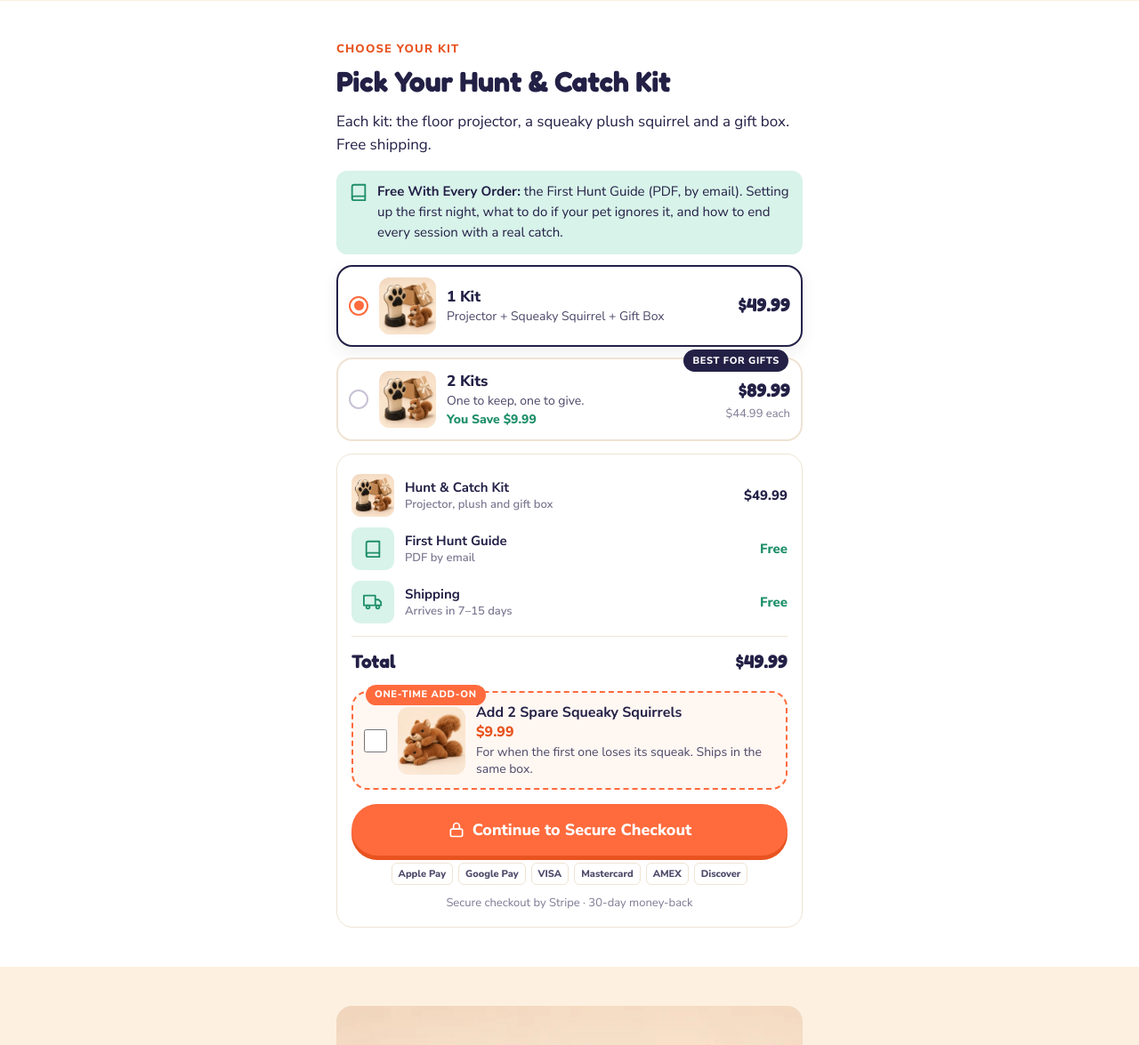
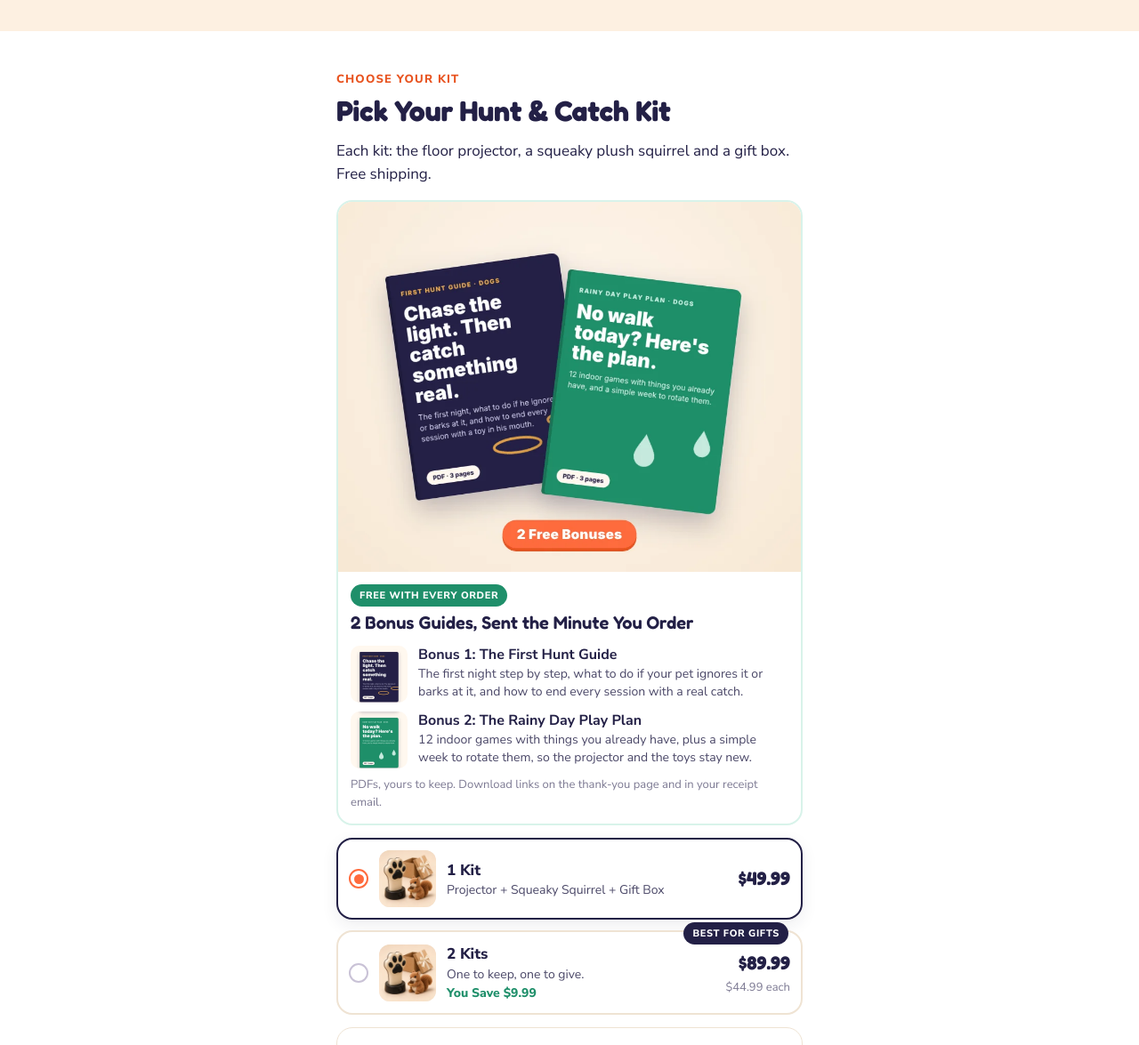
Before and after one commit to kenui/operacao-drop, a PHP site: page / in a window 1280 px wide. Shown: the part 5325-6500 px from the top of the page at 89% size. Run offline with PHP 8.4, Linux system fonts and the light colour scheme; some libraries are stand-ins or nearby versions.

Commit message:
Bônus: 2 guias grátis com capa (Rainy Day Play Plan novo), bloco na página e no checkout
Co-Authored-By: Claude Opus 5.5 <noreply@anthropic.com>
Claude-Session: https://claude.ai/code/session_01AVFQrXTzUbJPg3Yha9ofWy

```diff
--- a/api/_lib.php
+++ b/api/_lib.php
@@ -126,14 +126,20 @@ function finalizar(array $p): bool {
 function digitais(array $p): array {
   $c = cfg(); $pet = $p['pet'] === 'dog' ? 'dog' : 'cat'; $d = [];
   if (!empty($c['bonus_on'])) $d['first-hunt'] = ['First Hunt Guide (PDF)', "first-hunt-guide-$pet.pdf"];
+  if (!empty($c['bonus_on'])) $d['rainy-day'] = ['Rainy Day Play Plan (PDF)', "rainy-day-play-plan-$pet.pdf"];   // só oferece se o arquivo existir (cachorro por enquanto)
   if ($p['downsell'] === 'aceito-guide') $d['playbook'] = ['The Indoor Hunt Playbook (PDF)', "indoor-hunt-playbook-$pet.pdf"];
   return $d;
+}
+// PDFs: fora da pasta pública (../digital, da instalação) ou em public_html/_digital (vem pelo Git, acesso web negado).
+function arquivo_digital(string $arq): string {
+  foreach ([dirname(__DIR__, 2) . '/digital/', dirname(__DIR__) . '/_digital/'] as $d) if (is_file($d . $arq)) return $d . $arq;
+  return '';
 }
 function assinatura(string $tok, string $f): string { return substr(hash_hmac('sha256', "$tok|$f", cfg()['stripe_webhook'] ?? 'x'), 0, 20); }
 function links_download(array $p): array {
   $base = rtrim(cfg()['site_url'] ?? '', '/'); $out = [];
   foreach (digitais($p) as $id => [$nome, $arq]) {
-    if (!is_file(dirname(__DIR__, 2) . '/digital/' . $arq)) continue;        // só oferece o que existe
+    if (!arquivo_digital($arq)) continue;        // só oferece o que existe
     $out[] = [$nome, $base . '/api/download.php?o=' . $p['token'] . '&f=' . $id . '&s=' . assinatura($p['token'], $id)];
   }
   return $out;
--- a/api/download.php
+++ b/api/download.php
@@ -3,8 +3,8 @@
 require __DIR__ . '/_lib.php';
 $p = pedido((string)($_GET['o'] ?? '')); $f = (string)($_GET['f'] ?? '');
 if (!$p || $p['status'] !== 'pago' || !hash_equals(assinatura($p['token'], $f), (string)($_GET['s'] ?? ''))) out(['error' => 'Link not valid. Email us and we will resend it.'], 403);
-$d = digitais($p)[$f] ?? null; $arq = $d ? dirname(__DIR__, 2) . '/digital/' . $d[1] : '';
-if (!$d || !is_file($arq)) out(['error' => 'File not found. Email us and we will resend it.'], 404);
+$d = digitais($p)[$f] ?? null; $arq = $d ? arquivo_digital($d[1]) : '';
+if (!$d || $arq === '') out(['error' => 'File not found. Email us and we will resend it.'], 404);
 log_evento(['evento' => 'download', 'event_id' => 'dl.' . $p['token'] . '.' . $f, 'pet' => $p['pet'], 'dados' => ['pedido' => $p['token'], 'arquivo' => $f]]);
 header_remove('Content-Type');
 header('Content-Type: application/pdf');
--- a/assets/app.js
+++ b/assets/app.js
@@ -34,7 +34,7 @@
     $$("[data-f-show]").forEach(function(el){el.hidden=!C[el.dataset.fShow]});
     $$("[data-f-show-bonus]").forEach(function(el){el.hidden=!(C.bonus&&C.bonus.on)});
     $("#hlTag").textContent=C.kits.two.highlight?"Mix Cat + Dog":"Best for Gifts";
-    $$("[data-pet-only]").forEach(function(el){el.hidden=el.dataset.petOnly!==S.pet});
+    $$("[data-pet-only]").forEach(function(el){el.hidden=el.dataset.petOnly!==S.pet||(el.hasAttribute("data-f-show-bonus")&&!(C.bonus&&C.bonus.on))});
     var multi=(C.pets||["cat","dog"]).length>1;
     $$("[data-multi-pet]").forEach(function(el){el.hidden=!multi});
     $$(".pets button").forEach(function(b){b.setAttribute("aria-pressed",b.dataset.pet===S.pet)});
--- a/assets/site.css
+++ b/assets/site.css
@@ -236,3 +236,15 @@ footer .src{color:#a9a5c4}
 .btn svg{flex:none}
 .pname{text-transform:uppercase}
 .bump .bp{display:block;font-size:16px;margin-top:2px}
+
+/* bônus (v3.1): capa feita por código, sem crédito */
+.bonuses{background:#fff;border:2px solid var(--mint);border-radius:var(--r);padding:0 0 14px;margin:14px 0;overflow:hidden}
+.bonuses>img{width:100%;height:auto;background:var(--bg)}
+.bonuses .bhead{padding:12px 14px 4px}
+.bonuses .bflag{display:inline-block;background:var(--mint-d);color:#fff;font-size:11px;font-weight:800;letter-spacing:.06em;text-transform:uppercase;padding:4px 10px;border-radius:999px;margin-bottom:6px}
+.bonuses .bhead b{display:block;font-family:var(--display);font-weight:600;font-size:20px;line-height:1.2}
+.bitem{display:flex;gap:12px;align-items:flex-start;padding:10px 14px 0}
+.bitem img{width:64px;height:64px;border-radius:10px;flex:none;object-fit:cover}
+.bitem b{display:block;font-size:16px;line-height:1.25}
+.bitem span{display:block;font-size:14px;color:var(--ink2);line-height:1.4;margin-top:2px}
+.bonuses .src{padding:0 14px}
--- a/index.html
+++ b/index.html
@@ -152,6 +152,7 @@ window.buildGal=function(){
       <p class="sub" id="sub"></p>
       <div class="price-line"><b data-f="priceOne"></b><span>Full Kit · Free Shipping</span></div>
       <div class="ship-line"><svg><use href="#i-truck"/></svg><span data-f="deliveryLong"></span></div>
+      <div class="ship-line" data-f-show-bonus><svg><use href="#i-book"/></svg><span><b data-pet-only="dog">+ 2 free bonus guides</b><b data-pet-only="cat">+ a free bonus guide</b> by email</span></div>
       <a class="btn" href="#kits" data-cta="hero">Get the Kit <svg width="20" height="20" viewBox="0 0 24 24" fill="none" stroke="currentColor" stroke-width="2.5"><path d="M5 12h14M13 6l6 6-6 6"/></svg></a>
       <div class="trustrow">
         <div><svg><use href="#i-truck"/></svg>Free US<br>Shipping</div>
@@ -257,7 +258,13 @@ window.buildGal=function(){
     <div class="eyebrow">Choose your kit</div>
     <h2>Pick Your Hunt &amp; Catch Kit</h2>
     <p>Each kit: the floor projector, <span data-f="plush"></span> and a gift box. Free shipping.</p>
-    <div class="bonus" data-f-show-bonus><svg><use href="#i-book"/></svg><span><b>Free With Every Order:</b> the First Hunt Guide (PDF, by email). Setting up the first night, what to do if your pet ignores it, and how to end every session with a real catch.</span></div>
+    <div class="bonuses" data-f-show-bonus data-bloco="bonus">
+      <img data-pet-only="dog" src="assets/img/bonus-stack.webp" alt="Covers of the two free bonus guides" width="900" height="720" loading="lazy">
+      <div class="bhead"><span class="bflag">Free With Every Order</span><b data-pet-only="dog">2 Bonus Guides, Sent the Minute You Order</b><b data-pet-only="cat">A Bonus Guide, Sent the Minute You Order</b></div>
+      <div class="bitem"><img src="assets/img/bonus-guide-sm.webp" alt=""><div><b>Bonus 1: The First Hunt Guide</b><span>The first night step by step, what to do if your pet ignores it or barks at it, and how to end every session with a real catch.</span></div></div>
+      <div class="bitem" data-pet-only="dog"><img src="assets/img/bonus-rain-sm.webp" alt=""><div><b>Bonus 2: The Rainy Day Play Plan</b><span>12 indoor games with things you already have, plus a simple week to rotate them, so the projector and the toys stay new.</span></div></div>
+      <p class="src" style="margin:8px 0 0">PDFs, yours to keep. Download links on the thank-you page and in your receipt email.</p>
+    </div>
     <div class="kits" role="radiogroup" aria-label="Kits">
       <label class="kit on" data-kit="one">
         <input type="radio" name="kit" value="one" checked>
@@ -284,7 +291,8 @@ window.buildGal=function(){
     <div class="co" id="checkout" data-bloco="checkout">
       <div class="line"><img data-img="kit" src="assets/img/kit-cat-sm.webp" alt=""><div class="t"><span id="sumKit"></span><small>Projector, plush and gift box</small></div><div class="v" id="sumKitP"></div></div>
       <div class="line" id="sumBumpRow" hidden><img data-img="bump" src="assets/img/bump-cat-sm.webp" alt=""><div class="t"><span id="sumBumpName"></span><small>Same box</small></div><div class="v" data-f="priceBump"></div></div>
-      <div class="line" data-f-show-bonus><span class="lic"><svg><use href="#i-book"/></svg></span><div class="t">First Hunt Guide<small>PDF by email</small></div><div class="v free">Free</div></div>
+      <div class="line" data-f-show-bonus><img src="assets/img/bonus-guide-sm.webp" alt=""><div class="t">Bonus: First Hunt Guide<small>PDF by email</small></div><div class="v free">Free</div></div>
+      <div class="line" data-f-show-bonus data-pet-only="dog"><img src="assets/img/bonus-rain-sm.webp" alt=""><div class="t">Bonus: Rainy Day Play Plan<small>PDF by email</small></div><div class="v free">Free</div></div>
       <div class="line"><span class="lic"><svg><use href="#i-truck"/></svg></span><div class="t">Shipping<small data-f="deliveryShort"></small></div><div class="v free">Free</div></div>
       <div class="sum total"><span>Total</span><span id="sumTotal"></span></div>
 
--- a/obrigado.html
+++ b/obrigado.html
@@ -43,7 +43,7 @@
     if(d.bump)L.push(["Spare plush pack",Math.round((d.bumpPrice||C.bump.price)*100)]);
     if(d.upsell)L.push(["Second kit ("+d.upsell+"), same box",Math.round(C.upsell.price*100)]);
     if(d.downsell)L.push([C.downsell.kind==="guide"?"The Indoor Hunt Playbook (PDF)":"Spare plush pack",Math.round(C.downsell.price*100)]);
-    var dls=C.bonus&&C.bonus.on?[["First Hunt Guide (PDF) [demo: o link real vai assinado por e-mail]","#"]]:[];
+    var dls=C.bonus&&C.bonus.on?[["First Hunt Guide (PDF) [demo]","#"]].concat((d.pet||"dog")==="dog"?[["Rainy Day Play Plan (PDF) [demo]","#"]]:[]):[];
     show({linhas:L,total:L.reduce(function(a,l){return a+l[1]},0),event_id:"purchase.demo",downloads:dls});
     return;
   }
```
Also changed, not shown: _digital/.htaccess (added), assets/img/bonus-guide-sm.webp (added), assets/img/bonus-rain-sm.webp (added), assets/img/bonus-stack.webp (added), 1 other file.
